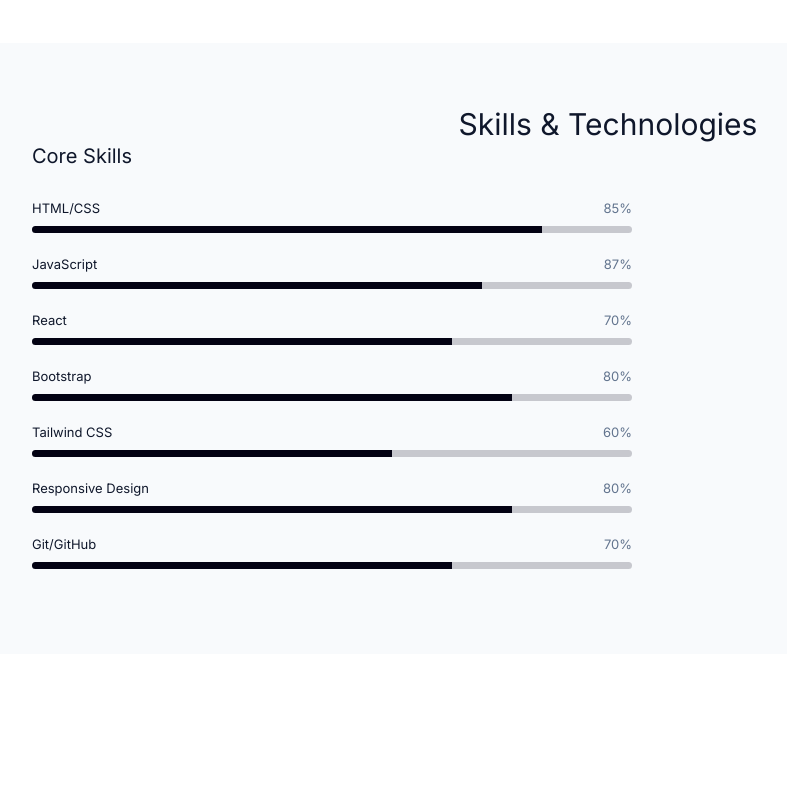
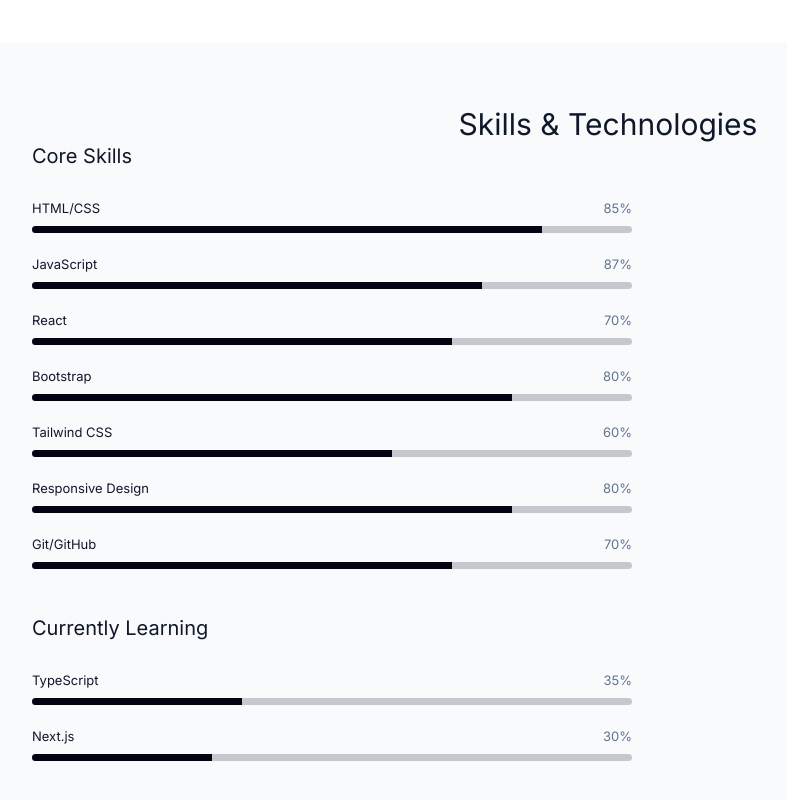
Before and after one commit to Mariii209/maritza-portfolio, a React (Create React App) app: page / in a window 1280 px wide. Shown: the part 1658-2458 px from the top of the page, without its empty margins (32-819 px from the left). Before the commit the page ends 2312 px from the top, so only its background shows below. Built offline with nearby package versions, Linux system fonts and the light colour scheme.

Commit message:
Add Tools component and update Skills section
Introduced a new Tools component with basic styling and integrated it into the Skills page. Refactored Skills.js to group skill categories, added 'Currently Learning' section, and made minor CSS adjustments for layout improvements.

```diff
--- a/src/Skills.css
+++ b/src/Skills.css
@@ -14,6 +14,10 @@
 
 .Skills .Skill-category {
   width: 600px;
+}
+
+.Skills .Skill-category:last-child {
+  margin-top: 45px;
 }
 
 .Skills .Skill-category h5 {
--- a/src/Skills.js
+++ b/src/Skills.js
@@ -1,11 +1,13 @@
 import React from "react";
 import "./Skills.css";
+import Tools from "./Tools";
 
 export default function Skills() {
   return (
     <div className="Skills">
       <h2>Skills & Technologies</h2>
 
+      <div className="First-section">
         <div className="Skill-category">
           <h5>Core Skills</h5>
 
@@ -79,6 +81,31 @@
             </div>
           </div>
         </div>
+        <div className="Skill-category">
+          <h5>Currently Learning</h5>
+
+          <div className="Skill">
+            <div className="Skill-info">
+              <p className="Skill-name">TypeScript</p>
+              <p className="Skill-percentage">35%</p>
+            </div>
+            <div className="Skill-bar">
+              <div className="Skill-bar-fill" style={{ width: "35%" }}></div>
+            </div>
+          </div>
+
+          <div className="Skill">
+            <div className="Skill-info">
+              <p className="Skill-name">Next.js</p>
+              <p className="Skill-percentage">30%</p>
+            </div>
+            <div className="Skill-bar">
+              <div className="Skill-bar-fill" style={{ width: "30%" }}></div>
+            </div>
+          </div>
+        </div>
+      </div>
+      <Tools />
     </div>
   );
 }
--- /dev/null
+++ b/src/Tools.css
@@ -0,0 +1,3 @@
+.Tools {
+  background-color: aquamarine;
+}
--- /dev/null
+++ b/src/Tools.js
@@ -0,0 +1,6 @@
+import React from "react";
+import "./Tools.css";
+
+export default function Tools() {
+  return <div className="Tools"></div>;
+}
```
Lines whose indentation alone changed are shown as unchanged.
